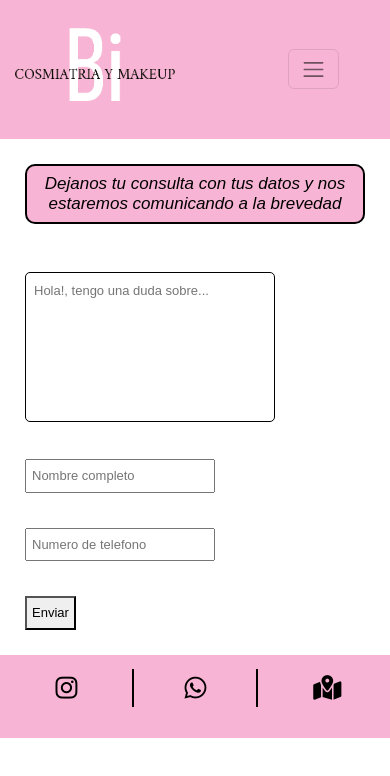
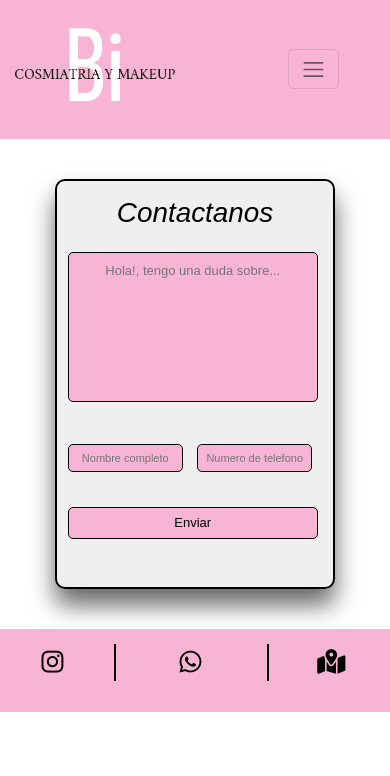
Before and after one commit to Fedeiglesias8/bi-iglesias, a plain HTML site: page contactanos.html in a window 390 px wide. Drawn offline with nearby package versions, Linux system fonts and the light colour scheme.

Commit message:
Se cambio la parte de contacto

```diff
--- a/contactanos.html
+++ b/contactanos.html
@@ -10,7 +10,7 @@
         integrity="sha384-0evHe/X+R7YkIZDRvuzKMRqM+OrBnVFBL6DOitfPri4tjfHxaWutUpFmBp4vmVor" crossorigin="anonymous">
     <script src="https://kit.fontawesome.com/ef801e581d.js" crossorigin="anonymous"></script>
     <link rel="stylesheet" href="./css/style.css">
-    <title>CONTACTOS</title>
+    <title>Bi-Contactanos</title>
 </head>
 
 <body>
@@ -54,8 +54,9 @@
         </header>
         <!-- MAIN -->
         <main class="mainContactanos">
+
             <div class="contactanos">
-                <h2>Dejanos tu consulta con tus datos y nos estaremos comunicando a la brevedad</h2>
+                <h1>Contactanos</h1>
 
                     <form action="#" method="get">
                         <textarea placeholder="Hola!, tengo una duda sobre..."></textarea>
@@ -72,20 +73,25 @@
         <!-- FOOTER -->
         <footer class="footer">
             <ul class="datosContacto">
+                <div class="bordeIg">
                     <li>
                         <a href="https://www.instagram.com/bicosmiatriaymakeup/" target="_blank"><i
                                 class="fa-brands fa-instagram"></i></a>
                     </li>
-
-                <li class="iconoWhatsapp">
+                </div>
+                <div class="bordeWp">
+                    <li>
                         <a href="https://wa.me/+541127780537?text=Hola!,%20tengo%20una%20consulta..." target="_blank"><i
                                 class="fa-brands fa-whatsapp"></i></a>
                     </li>
+                </div>
 
+                <div class="bordeMp">
                     <li>
                         <a href="https://www.google.com/maps/place/Carapachay" target="_blank"><i
                                 class="fa-solid fa-map-location-dot"></i></a>
                     </li>
+                </div>
             </ul>
         </footer>
     </div>
--- a/css/style.css
+++ b/css/style.css
@@ -78,14 +78,23 @@
 
 .datosContacto li {
     list-style: none;
-    padding: 15px;
     font-size: 35px;
 }
 
-.iconoWhatsapp a {
-    padding: 5px 250px;
+div .bordeIg {
+    border-right: solid 2px #000000;
+    margin: 15px;
+    padding-right: 12rem;
+}
+
+div .bordeMp {
     border-left: solid 2px #000000;
-    border-right: solid 2px #000000;
+    margin: 15px;
+    padding-left: 12rem;
+}
+
+div .bordeWp{
+    padding: 0 5rem;
 }
 
 /* ------------------index-------------------- */
@@ -349,7 +358,7 @@ div .cajaCosmiatria,
     padding: 25px;
 }
 
-.preguntasFrecuentes h2 {
+.preguntasFrecuentes h1 {
     background-color: #F8B4D4;
     border: solid 2px #000000;
     border-radius: 10px;
@@ -359,6 +368,7 @@ div .cajaCosmiatria,
 
 main div.cuadroPreguntas {
     margin-top: 20px;
+    margin-bottom: 40px;
     background-color: #F8B4D4;
     border: solid 2px #000000;
     border-radius: 10px;
@@ -369,6 +379,7 @@ main div.cuadroPreguntas {
 
 .cuadroPreguntas ul {
     padding-right: 40px;
+    max-width: 1000px;
 }
 
 .cuadroPreguntas ul li {
@@ -390,18 +401,27 @@ main div.cuadroPreguntas {
 }
 
 /* ------------------Contactanos-------------------- */
+.mainContactanos{
+    display: flex;
+    flex-direction: column;
+    align-items: center;
+}
+
 .contactanos {
     display: flex;
     flex-direction: column;
     align-items: center;
-    padding: 25px;
+    width: 600px;
+    height: 510px;
+    border: solid 2px #000000;
+    border-radius: 10px;
+    margin: 40px;
+    background-color: #dddcdc75;
+    box-shadow: 0  1rem 1.5rem rgba(0, 0, 0, 0.600);
 }
 
-.contactanos h2 {
-    background-color: #F8B4D4;
-    border: solid 2px #000000;
-    border-radius: 10px;
-    padding: 8px;
+.contactanos h1 {
+    margin-top: 15px;
     font-style: italic;
 }
 
@@ -410,27 +430,32 @@ main div.cuadroPreguntas {
     height: 200px;
     border: solid 1px #000000;
     border-radius: 5px;
-    margin-bottom: 30px;
+    margin-bottom: 35px;
+    margin-top: 15px;
     resize: none;
     padding: 8px;
     font-size: 14px;
-    margin-top: 40px;
+    background-color: #F8B4D4;
+    text-align: center;
 }
 
 textarea:focus {
-    box-shadow: 0 4px 0 #F8B4D4;
     transform: scale(1.1);
 }
 
 .datosCompletar input {
+    background-color: #F8B4D4;
+    border: solid 1px #000000;
+    border-radius: 5px;
     margin-right: 15px;
     margin-bottom: 35px;
     padding: 5px;
     font-size: 14px;
+    width: 240px;
+    text-align: center;
 }
 
 input:focus {
-    box-shadow: 0 4px 0 #F8B4D4;
     transform: scale(1.1);
 }
 
@@ -438,10 +463,13 @@ input:focus {
     padding: 5px;
     transition: all 0.2s;
     font-size: 14px;
+    width: 500px;
+    border: solid 1px #000000;
+    border-radius: 5px;
+    background-color: #F8B4D4;
 }
 
 .contactanos button:hover {
-    box-shadow: 0 4px 0 #F8B4D4;
     transform: scale(1.1);
 }
 
@@ -485,7 +513,7 @@ input:focus {
 
     /* ------tamaño 768px------PREGUNTAS FRECUENTES---------- */
 
-    .preguntasFrecuentes h2 {
+    .preguntasFrecuentes h1 {
         font-size: 20px;
     }
 
@@ -500,10 +528,29 @@ input:focus {
 
     /* ------tamaño 768px------CONTACTANOS---------- */
 
-    .contactanos h2 {
-        text-align: center;
-        max-width: 600px;
-        font-size: 20px;
+    .contactanos{
+        width: 550px;
+        height: 510px;
+    }
+
+    .contactanos form textarea{
+        width: 480px;
+    }
+
+    textarea:focus {
+        transform: scale(1.05);
+    }
+
+    .datosCompletar input {
+        width: 230px;
+    }
+
+    .contactanos button {
+        width: 480px;
+    }
+
+    .contactanos button:hover {
+        transform: scale(1.05);
     }
 
     /* ------tamaño 768px------FOOTER---------- */
@@ -514,13 +561,15 @@ input:focus {
 
     .datosContacto li {
         font-size: 25px;
-        margin-right: 50px;
     }
 
-    .iconoWhatsapp a {
-        padding: 5px 150px;
+    div .bordeIg {
+        padding-right: 5rem;
     }
 
+    div .bordeMp {
+        padding-left: 5rem;
+    }
 }
     @media (max-width: 480px) {
 
@@ -723,7 +772,7 @@ input:focus {
             width: 100vw;
         }
 
-        .preguntasFrecuentes h2 {
+        .preguntasFrecuentes h1 {
             font-size: 17px;
             text-align: center;
         }
@@ -745,22 +794,25 @@ input:focus {
             width: 100vw;
         }
 
-        .contactanos h2 {
-            font-size: 17px;
+        .contactanos{
+            width: 280px;
+            height: 410px;
         }
 
-        .contactanos form textarea {
+        .contactanos form textarea{
             width: 250px;
             height: 150px;
-            margin-bottom: 30px;
             font-size: 13px;
         }
 
         .datosCompletar input {
-            font-size: 13px;
+            width: 115px;
+            font-size: 11px;
+            margin-right: 10px;
         }
 
         .contactanos button {
+            width: 250px;
             font-size: 13px;
         }
 
@@ -777,10 +829,18 @@ input:focus {
 
         .datosContacto li {
             font-size: 25px;
-            margin-right: 25px;
+            margin-right: 35px;
         }
 
-        .iconoWhatsapp a {
-            padding: 5px 50px;
+        div .bordeIg {
+            padding-right: 1rem;
+        }
+
+        div .bordeMp {
+            padding-left: 3rem;
+        }
+
+        div .bordeWp{
+            padding: 15px 1rem 0 3rem;
         }
     }
```
Also changed, not shown: cosmetologia.html (+8 -3 lines), cosmiatria.html (+8 -3 lines), index.html (+9 -3 lines), maquillaje.html (+8 -3 lines), preguntasfrecuentes.html (+9 -4 lines), productos.html (+8 -3 lines), servicios.html (+8 -3 lines). Lines whose indentation alone changed are shown as unchanged.
